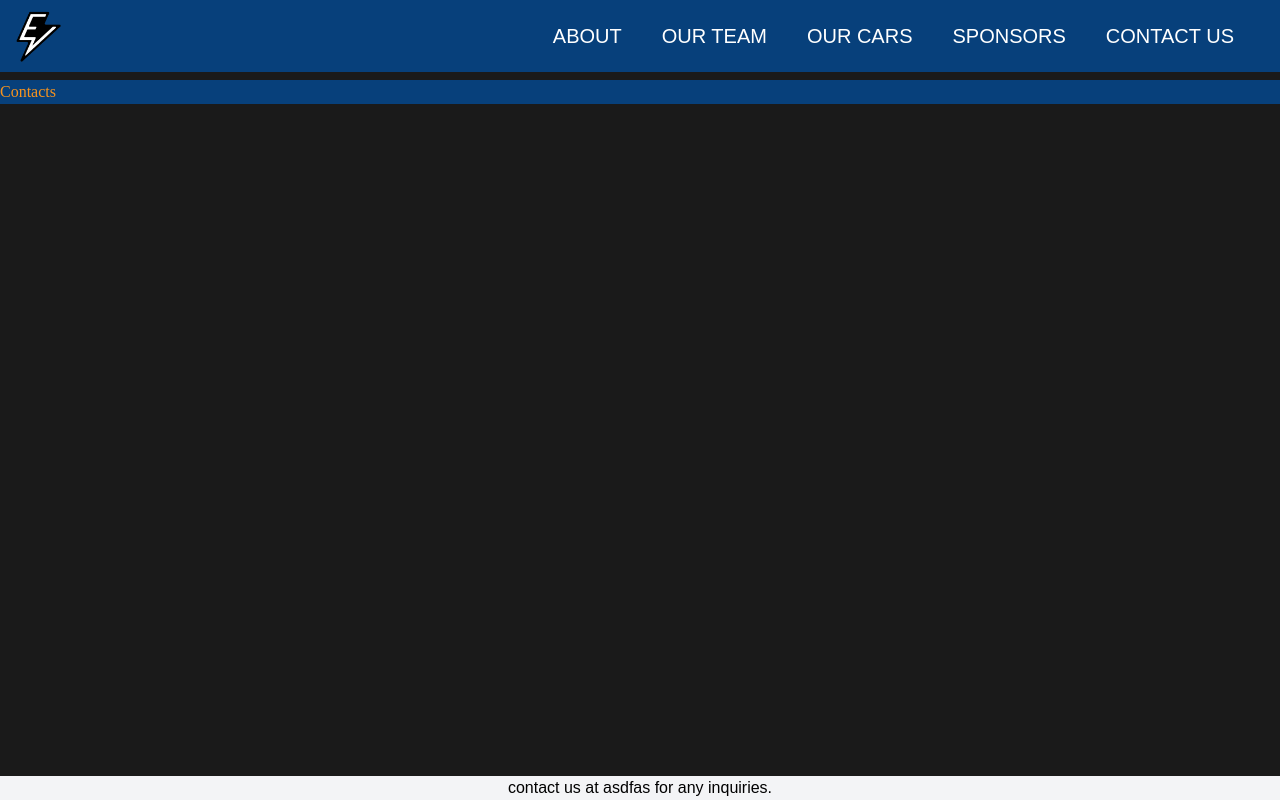
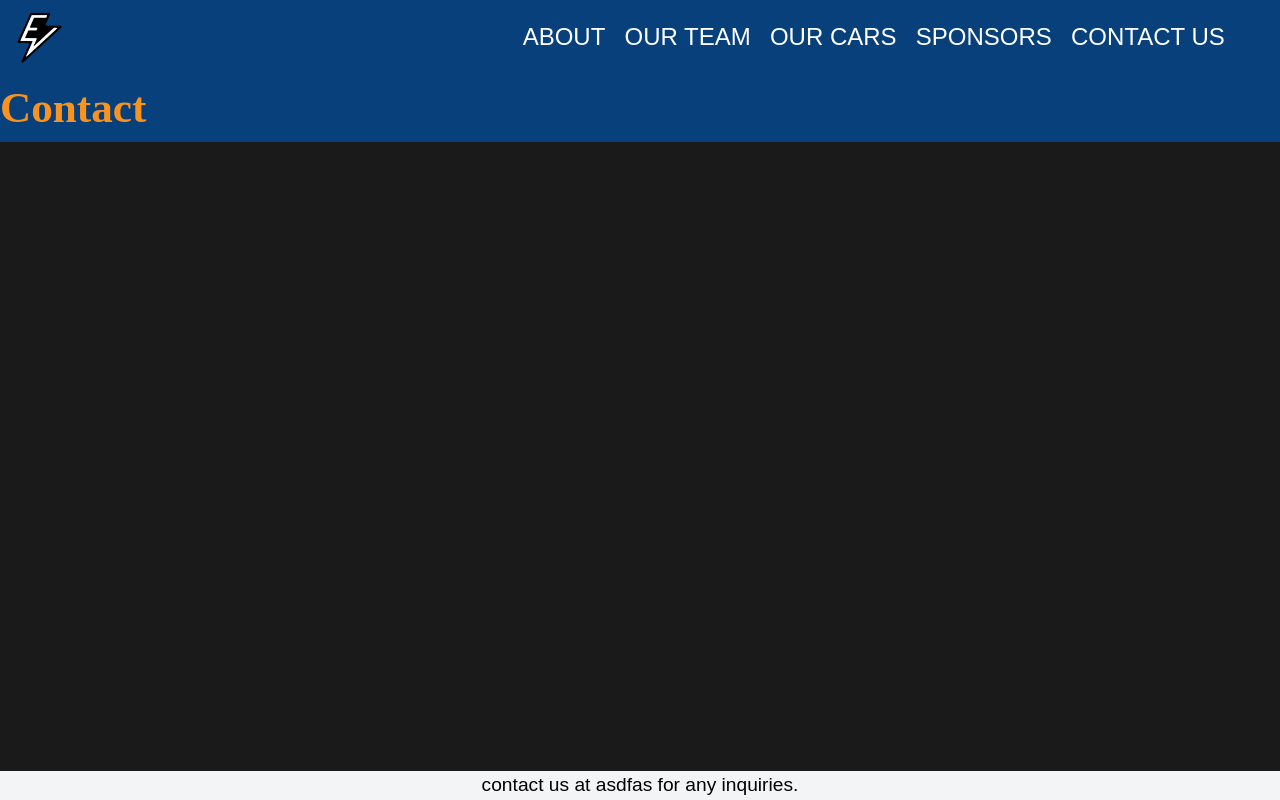
Before and after one commit to mwang748/evc-website, a Next.js app: page /contacts in a window 1280 px wide. Built offline with nearby package versions, Linux system fonts and the light colour scheme.

Commit message:
set root font size as 1.5vw

```diff
--- a/src/app/contacts/page.js
+++ b/src/app/contacts/page.js
@@ -4,5 +4,14 @@ export const metadata = {
 };
 
 export default function Contacts() {
-  return <h1>Contacts</h1>;
+  return (
+    <div>
+      {/* section for the car image */}
+
+      {/* section for the contact */}
+      <h1 className="font-bold py-2 text-4xl">Contact</h1>
+      {/* Sponsoring */}
+      {/* Student join */}
+    </div>
+  );
 }
--- a/src/app/layout.js
+++ b/src/app/layout.js
@@ -35,7 +35,7 @@ export default function RootLayout({ children }) {
 function Navbar() {
   return (
     <div
-      className="sticky top-0 z-50 p-1.5 flex flex-row gap-4 text-white text-xl mb-2 items-center font-montserrat"
+      className="sticky top-0 z-50 p-1.5 flex flex-row gap-4 text-white text-xl items-center font-montserrat"
       style={{ backgroundColor: "#07407B" }}
     >
       <div>
@@ -43,7 +43,7 @@ function Navbar() {
           <Image src="/images/evlogo.png" alt="evlogo" width="60" height="60" />
         </Link>
       </div>
-      <div className="flex gap-10 ml-auto mr-10">
+      <div className="flex ml-auto mr-10 space-x-4">
         <div>
           <Link href="/about">ABOUT</Link>
         </div>
--- a/src/styles/globals.css
+++ b/src/styles/globals.css
@@ -5,6 +5,7 @@
 :root {
   --background: #1a1a1a;
   --foreground: #ffffff;
+  font-size: 1.5vw;
 }
 
 @media (prefers-color-scheme: dark) {
```
